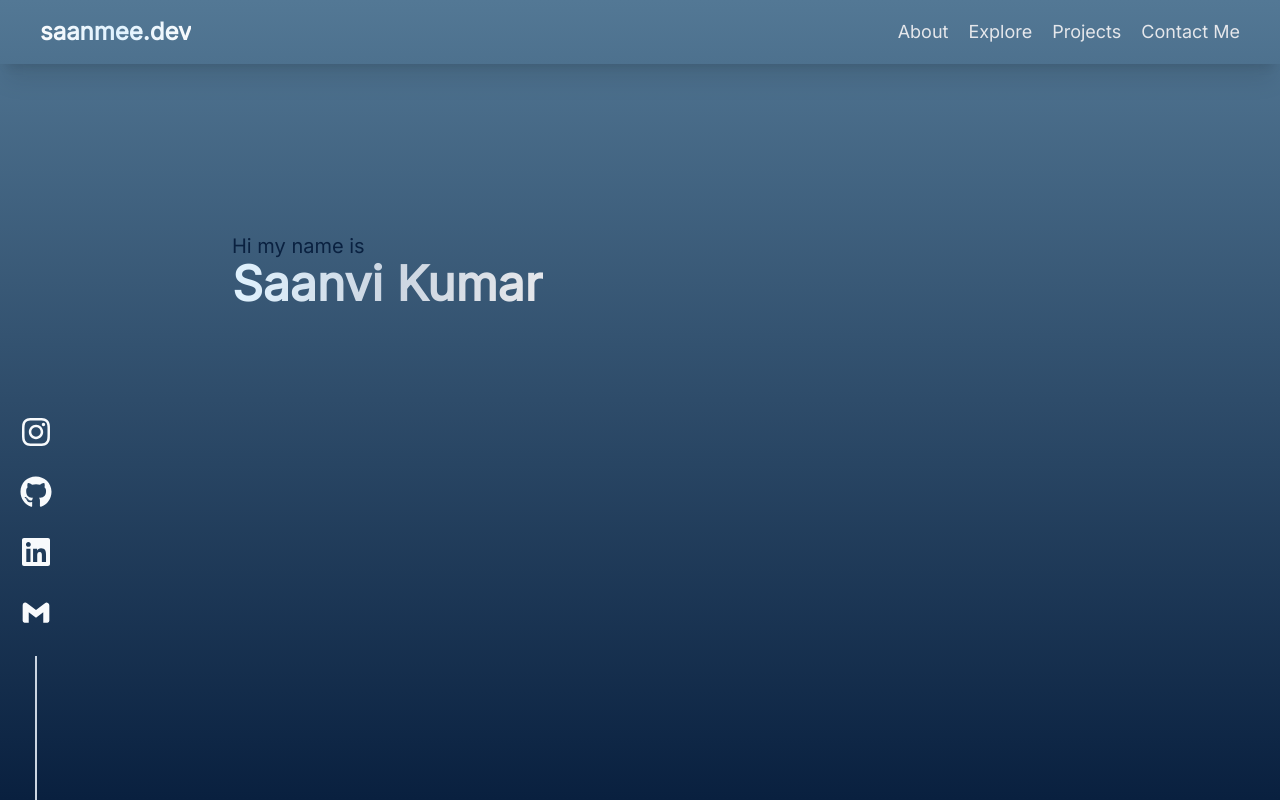
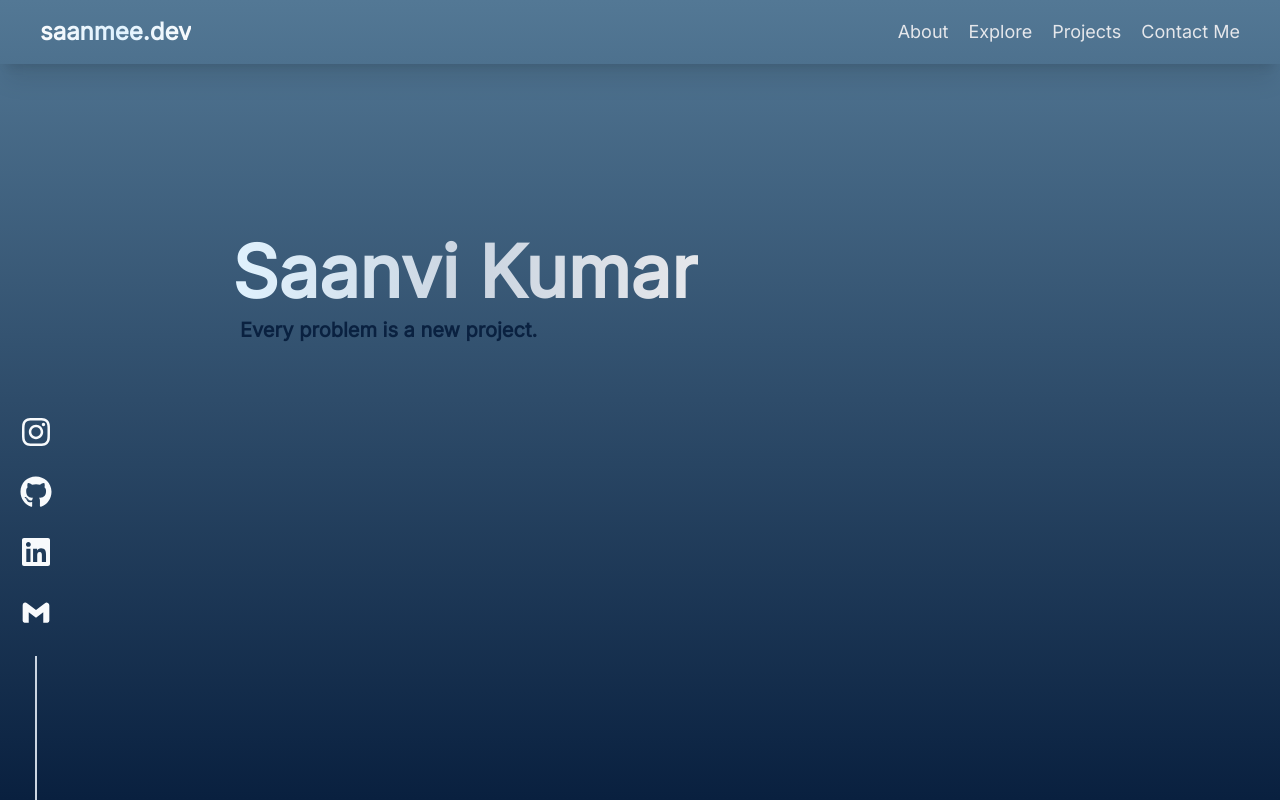
Before and after one commit to SaanviKumar13/Portfolio, a Next.js app: page / in a window 1280 px wide. Built offline with nearby package versions, Linux system fonts and the light colour scheme.

Commit message:
feat: add basic hero

```diff
--- a/components/Hero.tsx
+++ b/components/Hero.tsx
@@ -2,10 +2,12 @@ const Hero = () => {
   return (
     <div className="flex m-10">
       <div className="text-left ml-48 mt-32">
-        <p className="text-xl text-[#0a2140] font-medium">Hi my name is</p>
-        <h1 className="text-5xl font-bold inline-block text-transparent bg-clip-text bg-gradient-to-r from-sky-100 via-slate-300 to-gray-200 ">
+        <h1 className="text-7xl mt-1 font-extrabold inline-block text-transparent bg-clip-text bg-gradient-to-r from-sky-100 via-slate-300 to-gray-200 ">
           Saanvi Kumar
         </h1>
+        <p className="text-xl font-semibold text-[#0a2140] ml-2 mt-2">
+          Every problem is a new project.
+        </p>
       </div>
     </div>
   );
```
